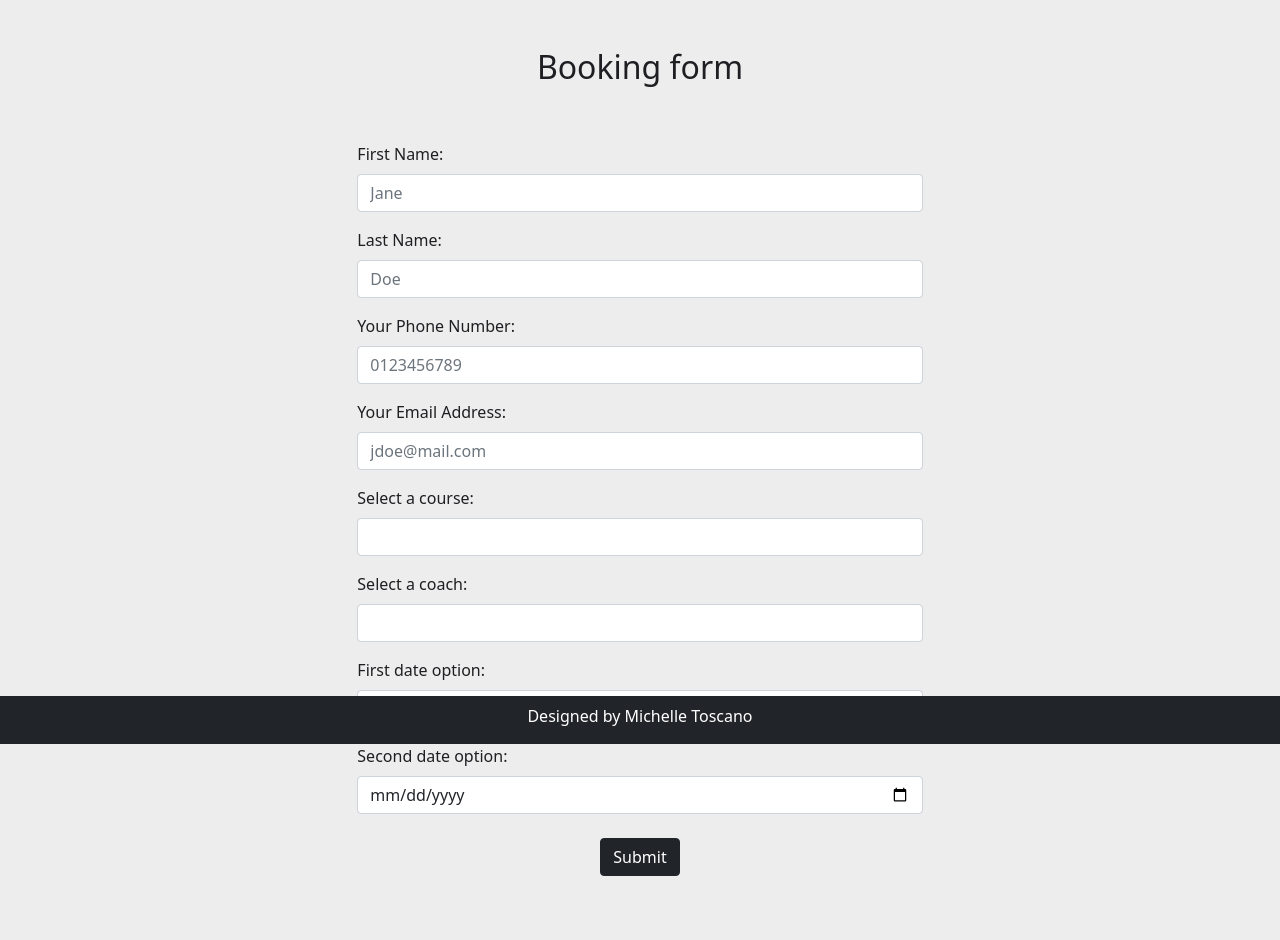
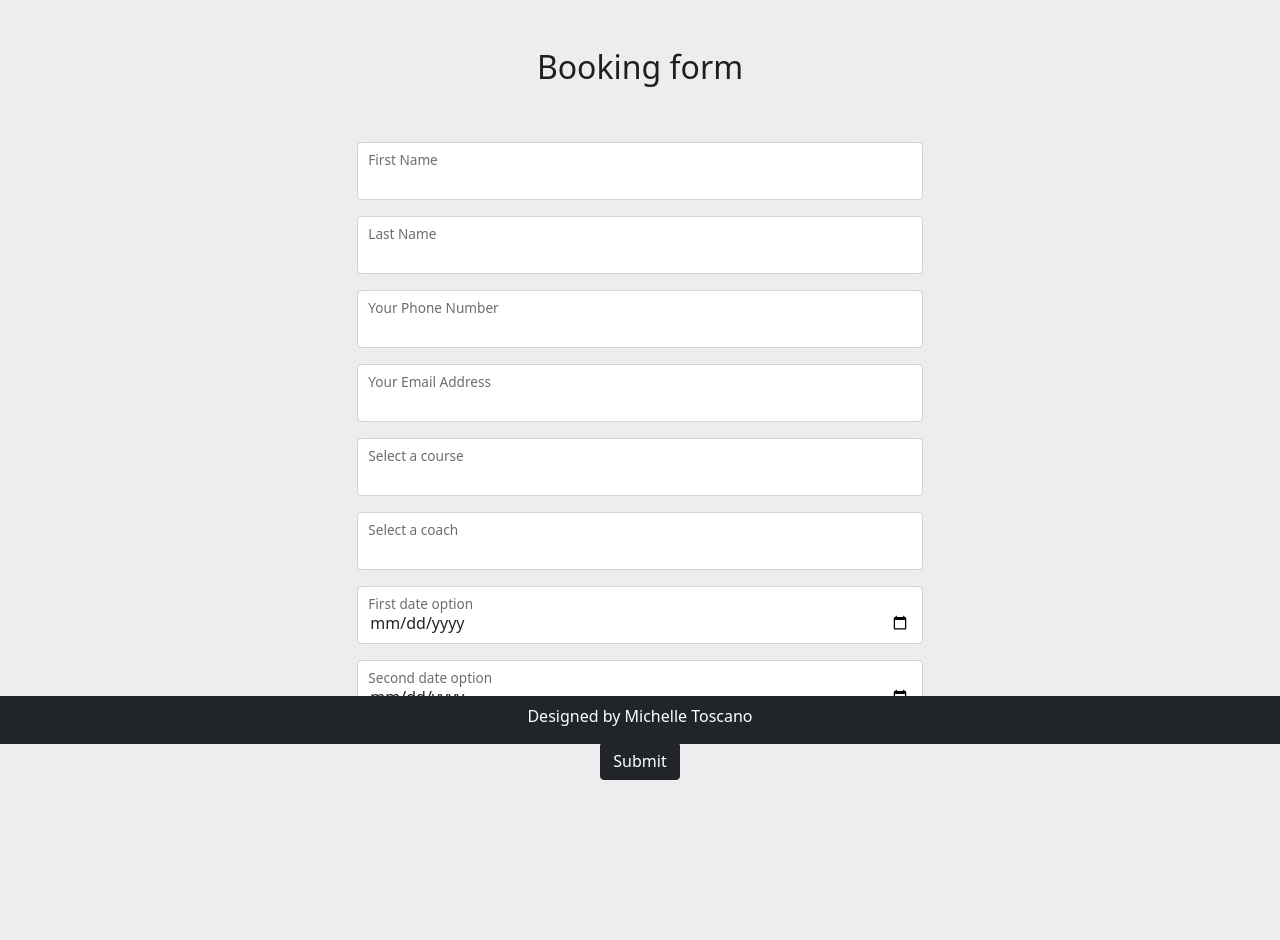
Before and after one commit to Michelle3334/coaching-warriors, a Django app: page /booking/ in a window 1280 px wide. Shown: the part 56-996 px from the top of the page. After the commit the page ends 836 px from the top, so only its background shows below. Run offline with Django 3.2, Linux system fonts and the light colour scheme.

Commit message:
Add floating labels to form

```diff
--- a/templates/booking.html
+++ b/templates/booking.html
@@ -27,38 +27,37 @@
         <form id="form" method="post" class="mt-5 px-5">
             {% csrf_token %}
             <div class="row">
-                <div class="mb-3">
-                    <label for="fname" class="form-label">First Name:</label>
-                    <input type="text" class="form-control" id="fname" name="first-name" placeholder="Jane" required>
+                <div class="form-floating mb-3">
+                    <input type="text" class="form-control" id="fname" name="first-name" required>
+                    <label for="fname" class="form-label ps-4">First Name</label>
                 </div>
-                <div class="mb-3">
-                    <label for="lname" class="form-label">Last Name:</label>
-                    <input type="text" class="form-control" id="lname" name="last-name" placeholder="Doe" required>
+                <div class="form-floating mb-3">
+                    <input type="text" class="form-control" id="lname" name="last-name" required>
+                    <label for="lname" class="form-label ps-4">Last Name</label>
                 </div>
-                <div class="mb-3">
-                    <label for="telephone" class="form-label">Your Phone Number:</label>
-                    <input type="tel" class="form-control" id="telephone" name="telephone" placeholder="0123456789"
-                        required>
+                <div class="form-floating mb-3">
+                    <input type="tel" class="form-control" id="telephone" name="telephone" required>
+                    <label for="telephone" class="form-label ps-4">Your Phone Number</label>
                 </div>
-                <div class="mb-3">
-                    <label for="mail" class="form-label">Your Email Address:</label>
-                    <input type="email" class="form-control" id="mail" name="mail" placeholder="jdoe@mail.com" required>
+                <div class="form-floating mb-3">
+                    <input type="email" class="form-control" id="mail" name="mail" required>
+                    <label for="mail" class="form-label ps-4">Your Email Address</label>
                 </div>
-                <div class="mb-3">
-                    <label for="course" class="form-label">Select a course:</label>
+                <div class="form-floating mb-3">
                     <input type="text" class="form-control" id="course" name="course" required>
+                    <label for="course" class="form-label ps-4">Select a course</label>
                 </div>
-                <div class="mb-3">
-                    <label for="coach" class="form-label">Select a coach:</label>
+                <div class="form-floating mb-3">
                     <input type="text" class="form-control" id="coach" name="coach" required>
+                    <label for="coach" class="form-label ps-4">Select a coach</label>
                 </div>
-                <div class="mb-3">
-                    <label for="date1" class="form-label">First date option:</label>
+                <div class="form-floating mb-3">
                     <input type="date" class="form-control" id="date1 " name="date1" required>
+                    <label for="date1" class="form-label ps-4">First date option</label>
                 </div>
-                <div class="mb-3">
-                    <label for="date2" class="form-label">Second date option:</label>
+                <div class="form-floating mb-3">
                     <input type="date" class="form-control" id="date2" name="date2" required>
+                    <label for="date2" class="form-label ps-4">Second date option</label>
                 </div>
             </div>
             <div class="text-center">
```
